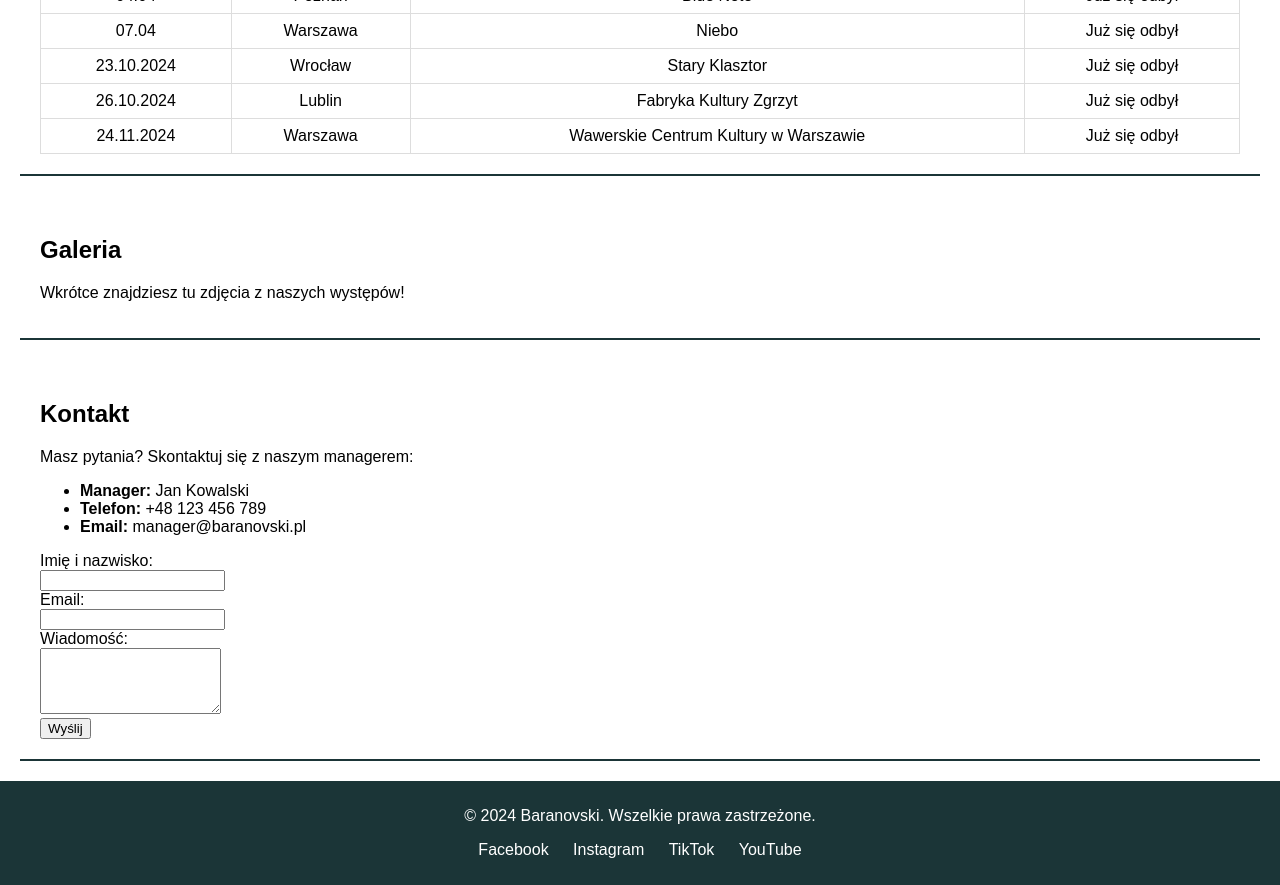
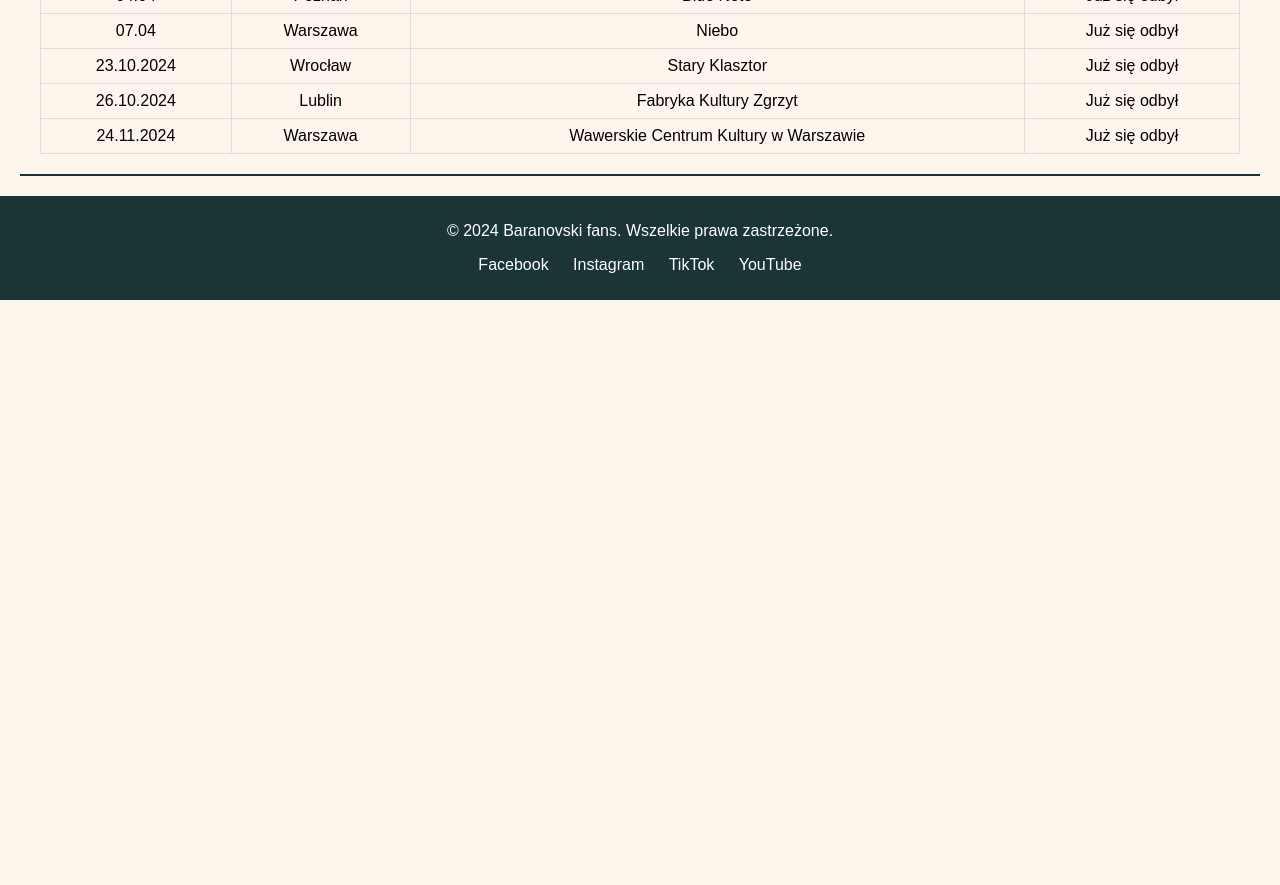
Before and after one commit to slonka/baranovski.fans, a plain HTML site: page index.html in a window 1280 px wide. Shown: the part 1448-2333 px from the top of the page. After the commit the page ends 1748 px from the top, so only its background shows below. Drawn offline with Linux system fonts and the light colour scheme.

Commit message:
fix content

```diff
--- a/index.html
+++ b/index.html
@@ -12,6 +12,7 @@
             font-family: Arial, sans-serif;
             margin: 0;
             padding: 0;
+            background-color: #fef5ed;
         }
         header {
             display: flex;
@@ -141,8 +142,6 @@
             <li><a href="#about">O nas</a></li>
             <li><a href="#music">Muzyka</a></li>
             <li><a href="#concerts">Koncerty</a></li>
-            <li><a href="#gallery">Galeria</a></li>
-            <li><a href="#contact">Kontakt</a></li>
         </ul>
     </nav>
 
@@ -268,35 +267,8 @@
         </table>
     </section>
 
-    <section id="gallery" class="gallery">
-        <h2>Galeria</h2>
-        <p>Wkrótce znajdziesz tu zdjęcia z naszych występów!</p>
-    </section>
-
-    <section id="contact" class="contact">
-        <h2>Kontakt</h2>
-        <p>Masz pytania? Skontaktuj się z naszym managerem:</p>
-        <ul>
-            <li><strong>Manager:</strong> Jan Kowalski</li>
-            <li><strong>Telefon:</strong> +48 123 456 789</li>
-            <li><strong>Email:</strong> manager@baranovski.pl</li>
-        </ul>
-        <form>
-            <label for="name">Imię i nazwisko:</label><br>
-            <input type="text" id="name" name="name" required><br>
-
-            <label for="email">Email:</label><br>
-            <input type="email" id="email" name="email" required><br>
-
-            <label for="message">Wiadomość:</label><br>
-            <textarea id="message" name="message" rows="4" required></textarea><br>
-
-            <button type="submit">Wyślij</button>
-        </form>
-    </section>
-
     <footer>
-        <p>© 2024 Baranovski. Wszelkie prawa zastrzeżone.</p>
+        <p>© 2024 Baranovski fans. Wszelkie prawa zastrzeżone.</p>
         <ul>
             <li><a href="#">Facebook</a></li>
             <li><a href="#">Instagram</a></li>
```
